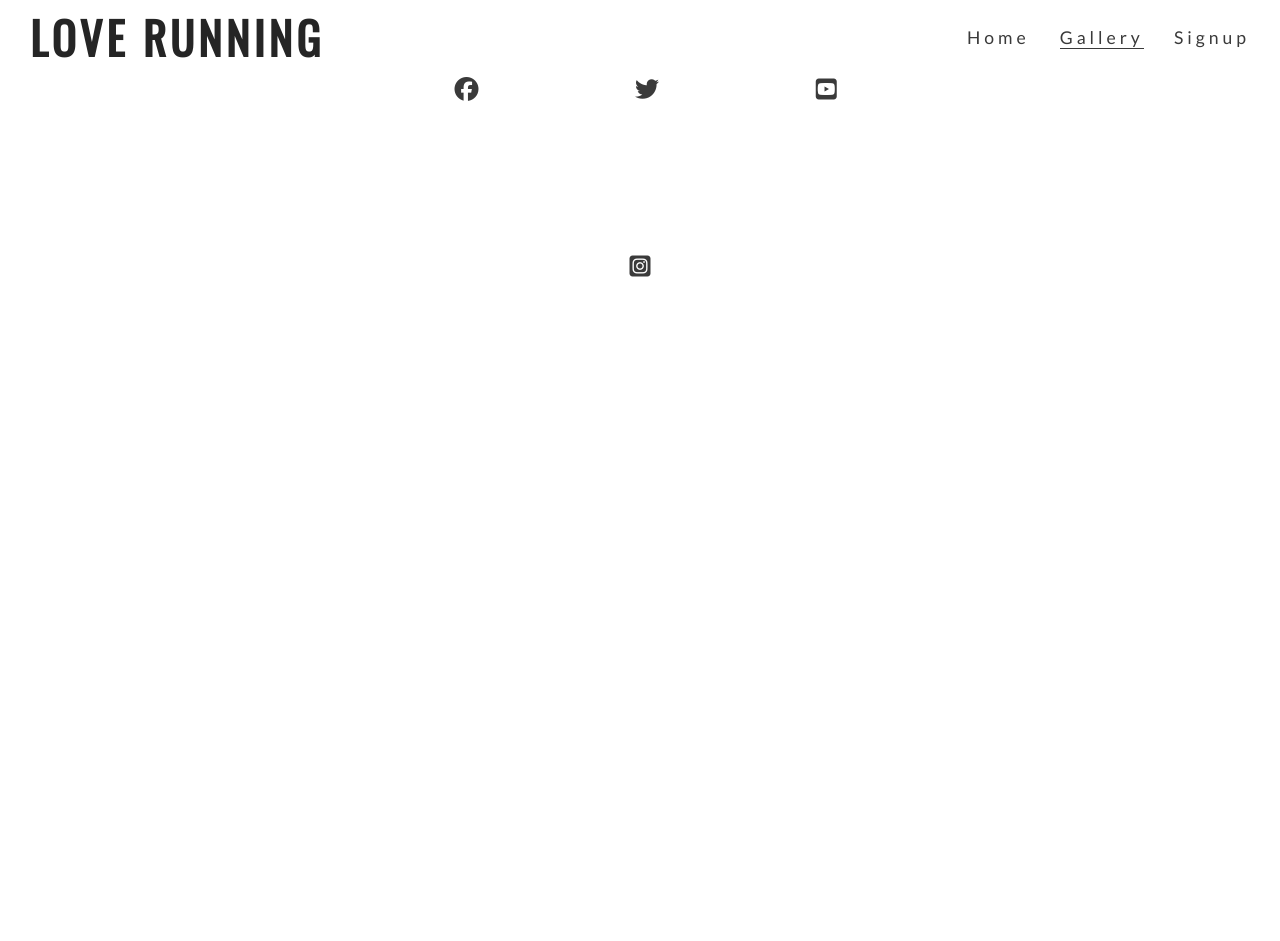
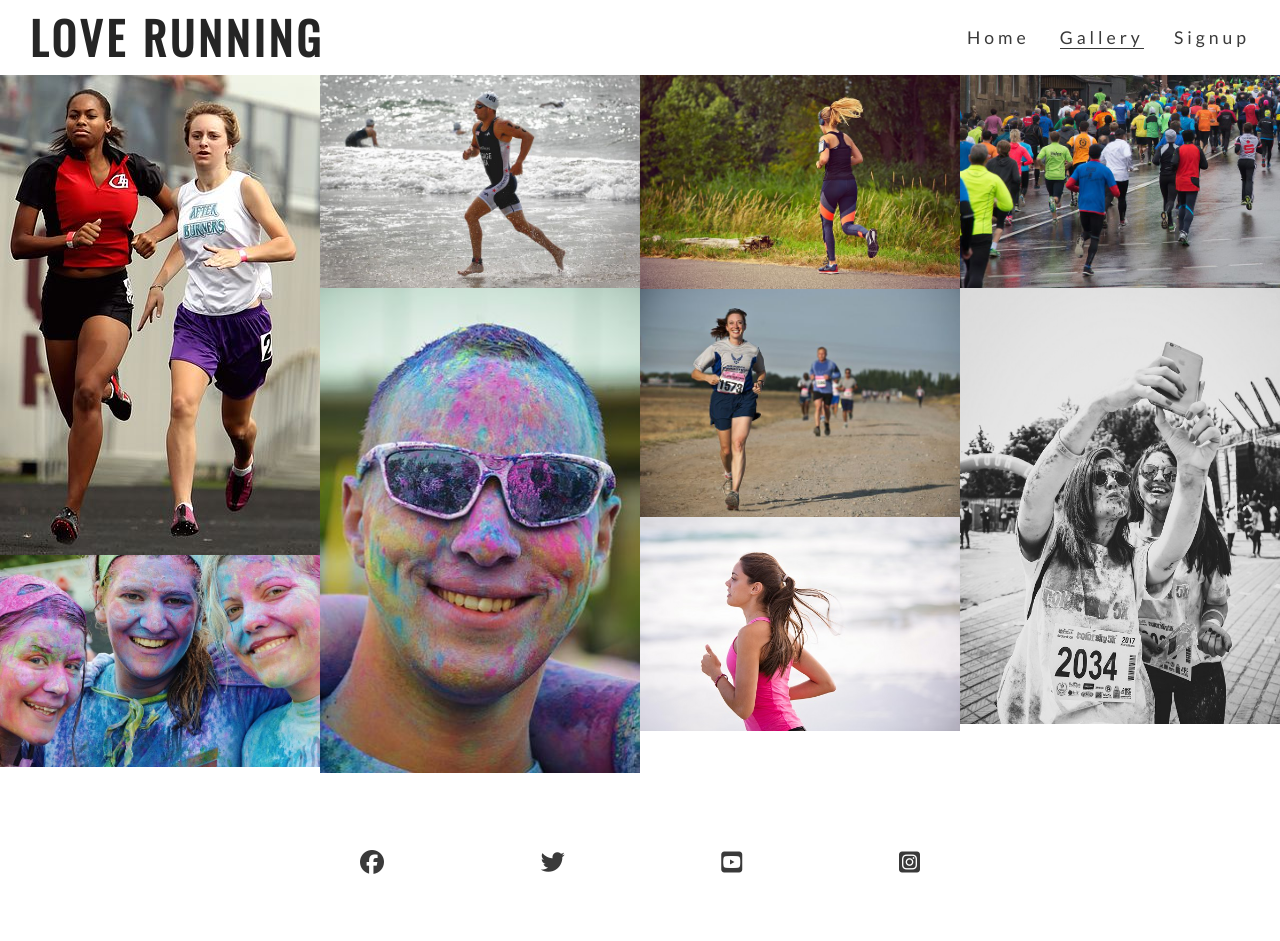
Before and after one commit to Christo107/love-running, a plain HTML site: page gallery.html in a window 1280 px wide. Before the commit the page ends 800 px from the top, so only its background shows below. Drawn offline with nearby package versions, Linux system fonts and the light colour scheme.

Commit message:
Add gallery images and masonry styling

```diff
--- a/assets/css/style.css
+++ b/assets/css/style.css
@@ -228,3 +228,16 @@ footer {
     padding: 5%;
     color: #3a3a3a;
 }
+
+/* gallery */
+
+#photos {
+    clear: both;
+    line-height: 0;
+    column-count: 4;
+    column-gap: 0px;
+}
+
+#photos > img {
+    width: 100%;
+}
--- a/gallery.html
+++ b/gallery.html
@@ -32,7 +32,17 @@
             </ul>
         </nav>
     </header>
-
+   <section id="photos">
+    <img src="assets/images/athletes.jpg" alt="Two athletes running together">
+    <img src="assets/images/girls.jpg" alt="Three girls at charity paint running festival">
+    <img src="assets/images/runner3.jpg" alt="Solo male runner jogging on a beach">
+    <img src="assets/images/man.jpg" alt="Man at charity paint running festival">
+    <img src="assets/images/runner1.jpg" alt="Solo feamle runner jogging through phoenix park">
+    <img src="assets/images/runner2.jpg" alt="Runners competing in marathon">
+    <img src="assets/images/runner4.jpg" alt="Solo female runner jogging on a beach">
+    <img src="assets/images/running_gang.jpg" alt="Large group of runners taking part in a marathon on a rainy day">
+    <img src="assets/images/mud-run.jpg" alt="Two women runners taking a muddy selfie after the Mud Runners Championship">
+   </section>
     <footer>
         <ul class="social-networks">
             <li>
```
Also changed, not shown: assets/images/athletes.jpg (added), assets/images/girls.jpg (added), assets/images/man.jpg (added), assets/images/mud-run.jpg (added), assets/images/runner1.jpg (added), assets/images/runner2.jpg (added), assets/images/runner3.jpg (added), assets/images/runner4.jpg (added), assets/images/running_gang.jpg (added).
